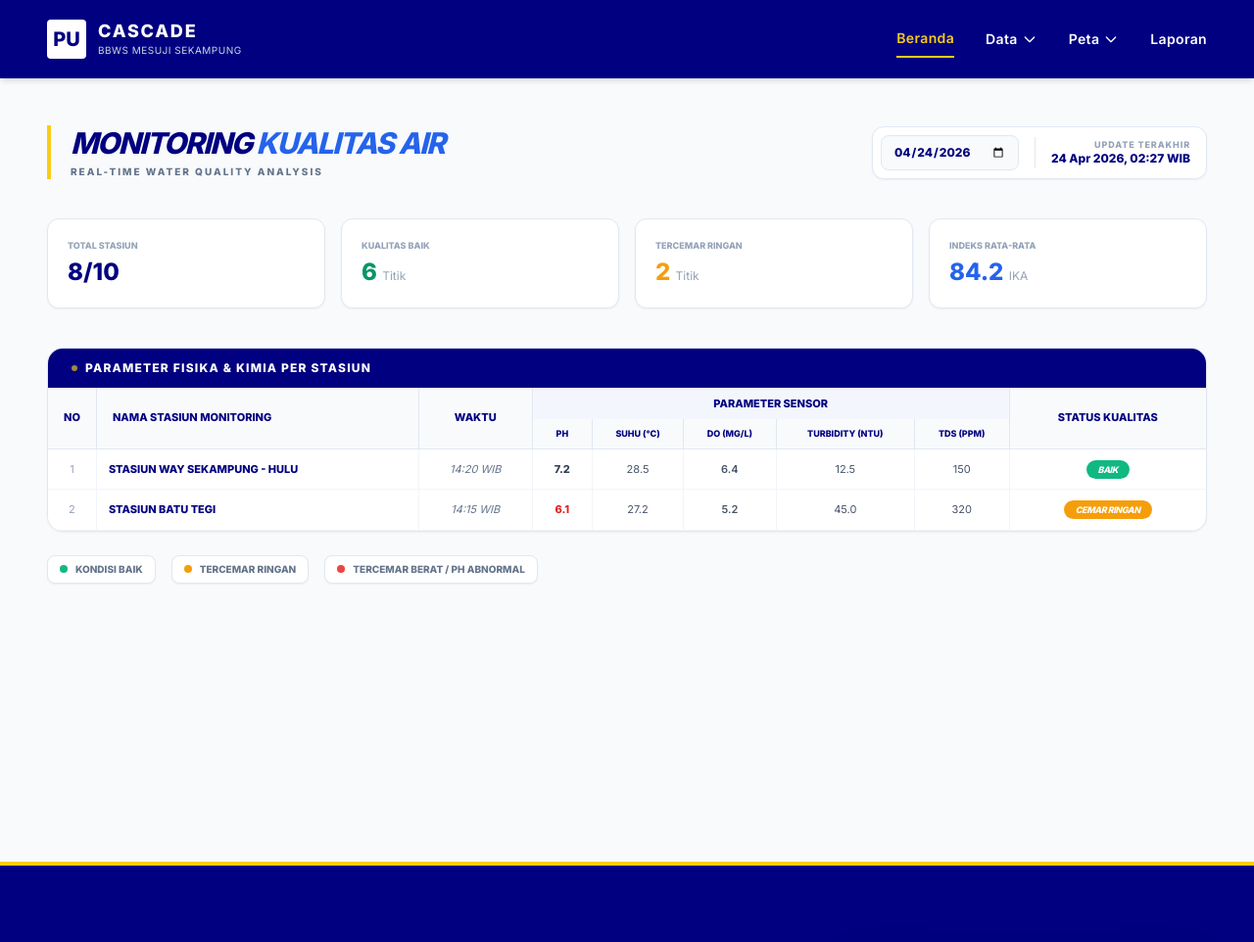
After one commit to inthemiddleof/cascade-bbwsms, a CodeIgniter app: page /hidrologibbwsms/welcome/kualitas_air in a window 1280 px wide. The commit adds this page. Shown: the top 962 px of the page at 98% size. Run offline with CodeIgniter, Linux system fonts and the light colour scheme; some libraries are stand-ins or nearby versions.

Commit message:
nambah halaman tma dan kualitas air

```diff
--- a/application/controllers/Welcome.php
+++ b/application/controllers/Welcome.php
@@ -112,4 +112,86 @@ class Welcome extends CI_Controller {
         $this->load->view('pages/v_curah_hujan', $data);
         $this->load->view('layout/v_footer', $data);
     }
+
+    public function tma() {
+        $tanggal = $this->input->get('tanggal');
+        if (!$tanggal) {
+            $tanggal = date('Y-m-d');
+        }
+
+        $data['app_name']      = "CASCADE";
+        $data['title']         = "Tinggi Muka Air";
+        $data['tanggal_pilih'] = $tanggal;
+        $data['last_update']   = date('d M Y, H:i') . " WIB";
+
+        $data['summary'] = [
+            'pos_aktif'     => 12,
+            'total_pos'     => 12,
+            'tma_tertinggi' => 10.40,
+            'status_siaga'  => 1
+        ];
+
+        // Data simulasi dengan struktur jam lengkap sesuai gambar
+        $data['pencatatan_tma'] = [
+                [
+                    'no' => 1,
+                    'pos' => 'BENDUNGAN MARGATIGA',
+                    'telemetri' => ['06' => 10.20, '12' => 10.45, '18' => 10.40, 'last' => 10.42],
+                    'manual'    => ['06' => 10.15, '12' => 10.40, '18' => 10.40],
+                    'siaga'     => ['hijau' => 11.50, 'kuning' => 12.50, 'merah' => 13.50]
+                ],
+            ];
+
+        $this->load->view('layout/v_header', $data);
+        $this->load->view('pages/v_tma', $data);
+        $this->load->view('layout/v_footer', $data);
+    }
+
+    public function kualitas_air() {
+        $tanggal = $this->input->get('tanggal');
+        if (!$tanggal) { $tanggal = date('Y-m-d'); }
+
+        $data['app_name']      = "CASCADE";
+        $data['title']         = "Kualitas Air";
+        $data['tanggal_pilih'] = $tanggal;
+        $data['last_update']   = date('d M Y, H:i') . " WIB";
+
+        $data['summary'] = [
+            'pos_aktif'    => 8,
+            'total_pos'    => 10,
+            'status_aman'  => 6,
+            'status_waspada' => 2
+        ];
+
+        // Simulasi data parameter kualitas air
+        $data['pencatatan_kualitas'] = [
+            [
+                'no' => 1,
+                'pos' => 'STASIUN WAY SEKAMPUNG - HULU',
+                'waktu' => '14:20',
+                'ph' => 7.2,
+                'temp' => 28.5,
+                'do' => 6.4,
+                'turbidity' => 12.5,
+                'tds' => 150,
+                'status' => 'BAIK'
+            ],
+            [
+                'no' => 2,
+                'pos' => 'STASIUN BATU TEGI',
+                'waktu' => '14:15',
+                'ph' => 6.1, // pH agak rendah
+                'temp' => 27.2,
+                'do' => 5.2,
+                'turbidity' => 45.0, // Agak keruh
+                'tds' => 320,
+                'status' => 'CEMAR RINGAN'
+            ],
+        ];
+
+        $this->load->view('layout/v_header', $data);
+        $this->load->view('pages/v_kualitas_air', $data);
+        $this->load->view('layout/v_footer', $data);
+    }
+
 }
--- a/application/views/layout/v_header.php
+++ b/application/views/layout/v_header.php
@@ -51,8 +51,8 @@
                     </button>
                     <div class="dropdown-menu absolute top-full left-0 w-48 bg-white text-slate-800 shadow-xl rounded-lg overflow-hidden border border-slate-100">
                         <a href="<?= base_url('welcome/curah_hujan') ?>" class="block px-4 py-3 hover:bg-slate-50 hover:text-darkblue transition border-b border-slate-50">Curah Hujan</a>
-                        <a href="#" class="block px-4 py-3 hover:bg-slate-50 hover:text-darkblue transition border-b border-slate-50">Tinggi Muka Air</a>
-                        <a href="#" class="block px-4 py-3 hover:bg-slate-50 hover:text-darkblue transition">Kualitas Air</a>
+                        <a href="<?= base_url('welcome/tma') ?>" class="block px-4 py-3 hover:bg-slate-50 hover:text-darkblue transition border-b border-slate-50">Tinggi Muka Air</a>
+                        <a href="<?= base_url('welcome/kualitas_air') ?>" class="block px-4 py-3 hover:bg-slate-50 hover:text-darkblue transition">Kualitas Air</a>
                     </div>
                 </div>
 
--- /dev/null
+++ b/application/views/pages/v_kualitas_air.php
@@ -0,0 +1,114 @@
+<main class="bg-slate-50 min-h-screen pb-24 text-slate-800">
+    <div class="max-w-7xl mx-auto px-6 lg:px-12 pt-12">
+
+        <div class="mb-10 border-l-4 border-brandyellow pl-5 flex flex-col md:flex-row justify-between items-start md:items-center gap-6">
+            <div>
+                <h1 class="text-3xl font-black text-darkblue uppercase tracking-tighter italic">Monitoring <span class="text-blue-600">Kualitas Air</span></h1>
+                <p class="text-slate-500 text-[10px] mt-1 uppercase tracking-[0.2em] font-bold">Real-time Water Quality Analysis</p>
+            </div>
+
+            <div class="flex items-center gap-4 bg-white p-2 pr-4 rounded-xl shadow-sm border border-slate-200">
+                <form action="<?= base_url('index.php/welcome/kualitas_air') ?>" method="GET" class="flex items-center gap-3">
+                    <input type="date" name="tanggal" value="<?= $tanggal_pilih ?>"
+                           class="bg-slate-50 border border-slate-200 text-darkblue text-xs font-bold rounded-lg px-3 py-2 cursor-pointer"
+                           onchange="this.form.submit()">
+                </form>
+                <div class="h-8 w-px bg-slate-200"></div>
+                <div class="text-right">
+                    <p class="text-[9px] font-bold text-slate-400 uppercase tracking-widest leading-none mb-1">Update Terakhir</p>
+                    <p class="text-xs font-black text-darkblue leading-none"><?= $last_update ?></p>
+                </div>
+            </div>
+        </div>
+
+        <div class="grid grid-cols-1 md:grid-cols-4 gap-4 mb-10">
+            <div class="bg-white p-5 rounded-xl shadow-sm border border-slate-200">
+                <p class="text-[9px] font-bold text-slate-400 uppercase mb-1">Total Stasiun</p>
+                <p class="text-2xl font-black text-darkblue"><?= $summary['pos_aktif'] ?>/<?= $summary['total_pos'] ?></p>
+            </div>
+            <div class="bg-white p-5 rounded-xl shadow-sm border border-slate-200">
+                <p class="text-[9px] font-bold text-slate-400 uppercase mb-1">Kualitas Baik</p>
+                <p class="text-2xl font-black text-emerald-600"><?= $summary['status_aman'] ?> <span class="text-xs text-slate-400 font-medium">Titik</span></p>
+            </div>
+            <div class="bg-white p-5 rounded-xl shadow-sm border border-slate-200">
+                <p class="text-[9px] font-bold text-slate-400 uppercase mb-1">Tercemar Ringan</p>
+                <p class="text-2xl font-black text-amber-500"><?= $summary['status_waspada'] ?> <span class="text-xs text-slate-400 font-medium">Titik</span></p>
+            </div>
+            <div class="bg-white p-5 rounded-xl shadow-sm border border-slate-200">
+                <p class="text-[9px] font-bold text-slate-400 uppercase mb-1">Indeks Rata-rata</p>
+                <p class="text-2xl font-black text-blue-600">84.2 <span class="text-xs text-slate-400 font-medium">IKA</span></p>
+            </div>
+        </div>
+
+        <div class="bg-white rounded-2xl shadow-sm border border-slate-200 overflow-hidden">
+            <div class="bg-darkblue px-6 py-3">
+                <h3 class="text-white text-xs font-bold tracking-widest uppercase flex items-center gap-2">
+                    <span class="w-1.5 h-1.5 bg-brandyellow rounded-full animate-pulse"></span>
+                    Parameter Fisika & Kimia Per Stasiun
+                </h3>
+            </div>
+
+            <div class="overflow-x-auto">
+                <table class="w-full text-[11px] text-left border-collapse min-w-[1100px]">
+                    <thead class="bg-slate-50 text-darkblue font-bold uppercase border-b border-slate-200 text-center">
+                        <tr>
+                            <th rowspan="2" class="sticky left-0 z-30 bg-slate-50 p-4 border-r border-slate-200 w-12">NO</th>
+                            <th rowspan="2" class="sticky left-12 z-30 bg-slate-50 p-4 border-r border-slate-200 min-w-[220px] shadow-[2px_0_5px_-2px_rgba(0,0,0,0.1)] text-left">NAMA STASIUN MONITORING</th>
+                            <th rowspan="2" class="p-4 border-r border-slate-200">WAKTU</th>
+                            <th colspan="5" class="p-2 border-r border-slate-200 bg-blue-50/50">PARAMETER SENSOR</th>
+                            <th rowspan="2" class="p-4">STATUS KUALITAS</th>
+                        </tr>
+                        <tr class="text-[9px] bg-slate-50">
+                            <th class="p-2 border-r border-slate-200">pH</th>
+                            <th class="p-2 border-r border-slate-200">Suhu (°C)</th>
+                            <th class="p-2 border-r border-slate-200">DO (mg/L)</th>
+                            <th class="p-2 border-r border-slate-200">Turbidity (NTU)</th>
+                            <th class="p-2 border-r border-slate-200">TDS (ppm)</th>
+                        </tr>
+                    </thead>
+                    <tbody>
+                        <?php foreach($pencatatan_kualitas as $row): ?>
+                        <tr class="border-b border-slate-100 hover:bg-blue-50/50 transition-colors group text-center">
+                            <td class="sticky left-0 z-20 bg-white group-hover:bg-blue-50 p-3 border-r border-slate-100 text-slate-400"><?= $row['no'] ?></td>
+                            <td class="sticky left-12 z-20 bg-white group-hover:bg-blue-50 p-3 border-r border-slate-100 font-bold text-darkblue text-left shadow-[2px_0_5px_-2px_rgba(0,0,0,0.05)] uppercase"><?= $row['pos'] ?></td>
+                            <td class="p-3 border-r border-slate-100 font-medium text-slate-500 italic"><?= $row['waktu'] ?> WIB</td>
+
+                            <td class="p-3 border-r border-slate-100 font-bold <?= ($row['ph'] < 6.5 || $row['ph'] > 8.5) ? 'text-red-600' : 'text-slate-700' ?>"><?= number_format($row['ph'], 1) ?></td>
+                            <td class="p-3 border-r border-slate-100 text-slate-600"><?= number_format($row['temp'], 1) ?></td>
+                            <td class="p-3 border-r border-slate-100 text-slate-600 font-semibold"><?= number_format($row['do'], 1) ?></td>
+                            <td class="p-3 border-r border-slate-100 text-slate-600"><?= number_format($row['turbidity'], 1) ?></td>
+                            <td class="p-3 border-r border-slate-100 text-slate-600"><?= number_format($row['tds'], 0) ?></td>
+
+                            <td class="p-3">
+                                <?php
+                                    $statusColor = 'bg-emerald-500';
+                                    if($row['status'] != 'BAIK') $statusColor = 'bg-amber-500';
+                                ?>
+                                <span class="<?= $statusColor ?> text-white text-[9px] font-bold px-3 py-1 rounded-full uppercase italic tracking-tighter">
+                                    <?= $row['status'] ?>
+                                </span>
+                            </td>
+                        </tr>
+                        <?php endforeach; ?>
+                    </tbody>
+                </table>
+            </div>
+        </div>
+
+        <div class="mt-6 flex flex-wrap gap-4">
+            <div class="flex items-center gap-2 bg-white px-3 py-1.5 rounded-lg border border-slate-200 shadow-sm">
+                <span class="w-2 h-2 rounded-full bg-emerald-500"></span>
+                <span class="text-[10px] font-bold text-slate-500 uppercase">Kondisi Baik</span>
+            </div>
+            <div class="flex items-center gap-2 bg-white px-3 py-1.5 rounded-lg border border-slate-200 shadow-sm">
+                <span class="w-2 h-2 rounded-full bg-amber-500"></span>
+                <span class="text-[10px] font-bold text-slate-500 uppercase">Tercemar Ringan</span>
+            </div>
+            <div class="flex items-center gap-2 bg-white px-3 py-1.5 rounded-lg border border-slate-200 shadow-sm">
+                <span class="w-2 h-2 rounded-full bg-red-500"></span>
+                <span class="text-[10px] font-bold text-slate-500 uppercase">Tercemar Berat / pH Abnormal</span>
+            </div>
+        </div>
+
+    </div>
+</main>
```
Also changed, not shown: application/views/pages/v_tma.php (added, +106 -0 lines).
